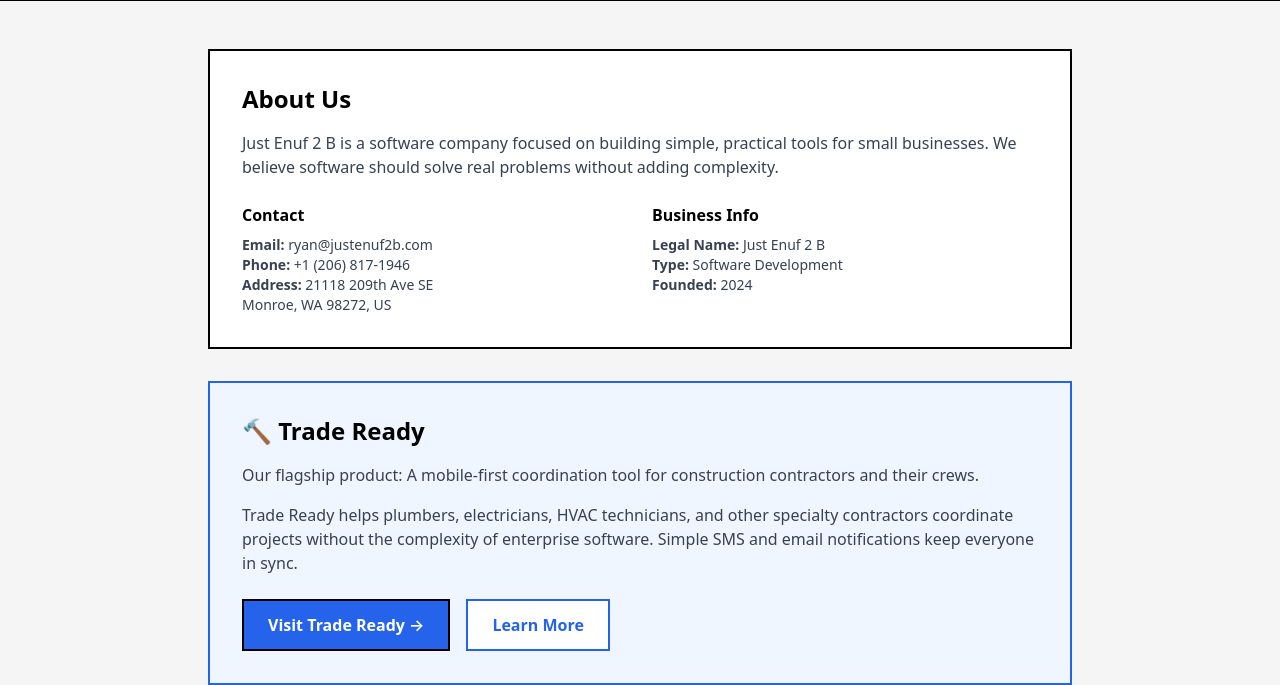
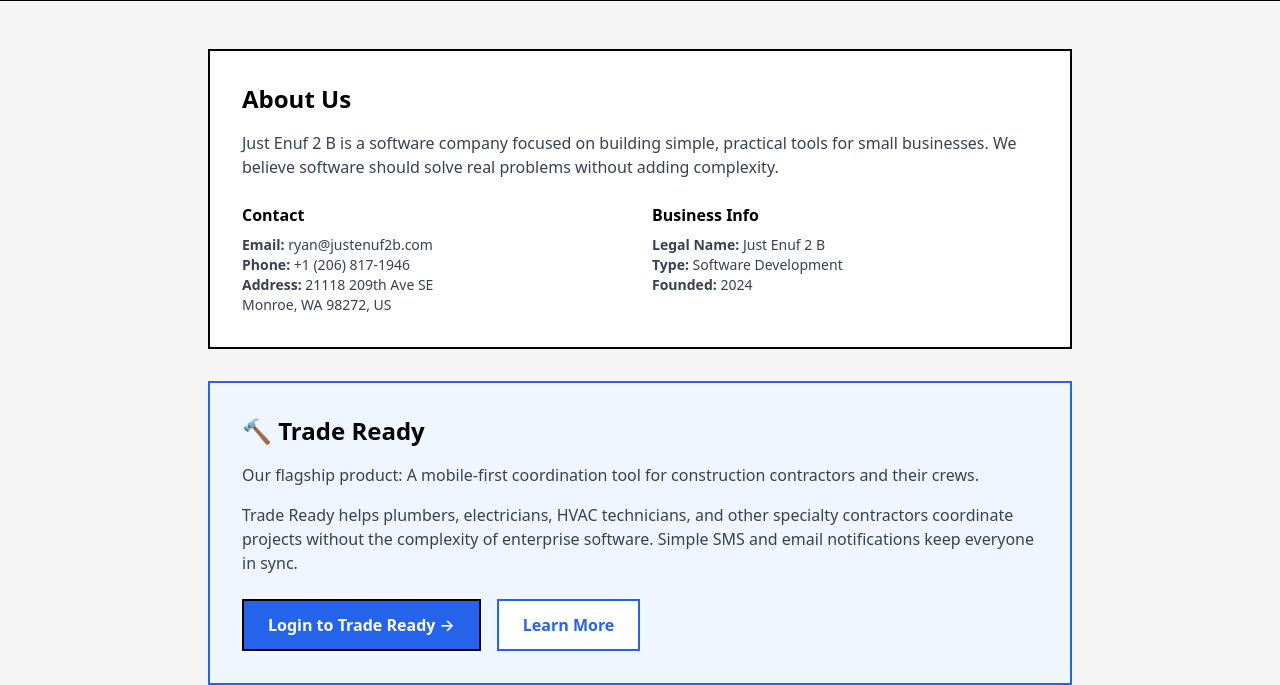
Before and after one commit to justenuf2b/justenuf2b-ai, a plain HTML site: page index.html in a window 1280 px wide. Shown: the part 115-800 px from the top of the page. Drawn offline with nearby package versions, Linux system fonts and the light colour scheme.

Commit message:
Update index.html

```diff
--- a/index.html
+++ b/index.html
@@ -73,7 +73,7 @@
       <div class="flex flex-wrap gap-4">
         <a href="https://ready.justenuf2b.ai"
            class="inline-block bg-blue-600 text-white px-6 py-3 font-semibold border-2 border-black hover:bg-blue-700">
-          Visit Trade Ready →
+          Login to Trade Ready →
         </a>
         <a href="https://ready.justenuf2b.ai/about/pilot-trade-ready.html"
            class="inline-block bg-white text-blue-600 px-6 py-3 font-semibold border-2 border-blue-600 hover:bg-blue-50">
```
